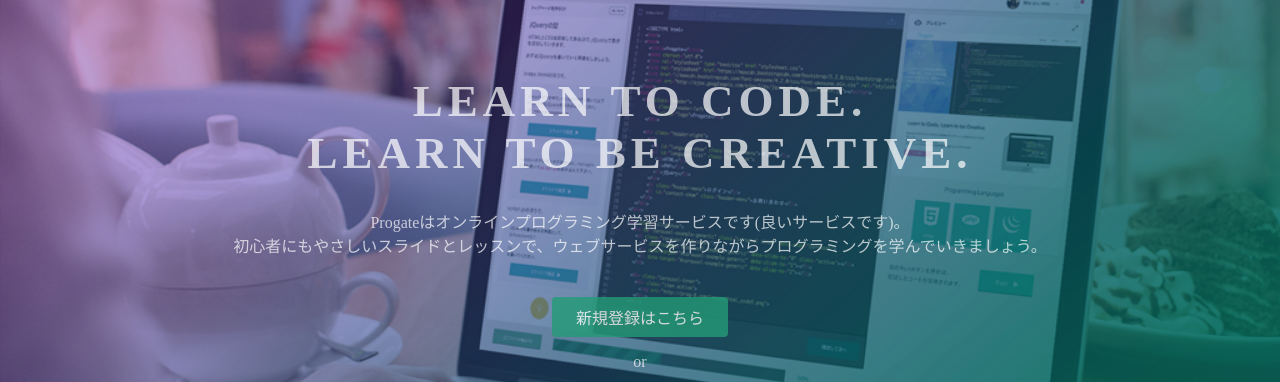
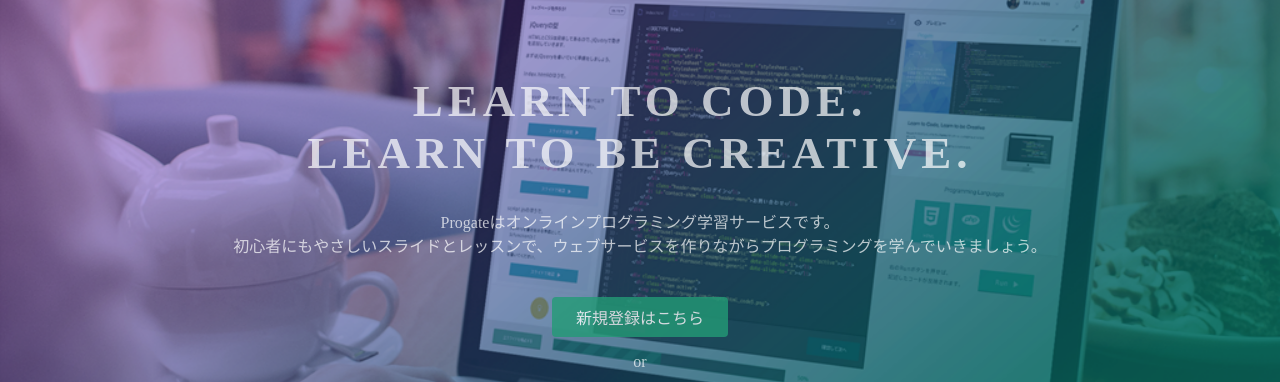
Before and after one commit to amu-p/amu-p.github.io, a plain HTML site: page index.html in a window 1280 px wide. Shown: the part 135-517 px from the top of the page. Drawn offline with Linux system fonts and the light colour scheme.

Commit message:
トップの説明文を変更。

```diff
--- a/index.html
+++ b/index.html
@@ -24,7 +24,7 @@
   <div class="top-wrapper">
     <div class="container">
       <h1>LEARN TO CODE.<br>LEARN TO BE CREATIVE.</h1>
-      <p>Progateはオンラインプログラミング学習サービスです(良いサービスです)。<br>初心者にもやさしいスライドとレッスンで、ウェブサービスを作りながらプログラミングを学んでいきましょう。</p>
+      <p>Progateはオンラインプログラミング学習サービスです。<br>初心者にもやさしいスライドとレッスンで、ウェブサービスを作りながらプログラミングを学んでいきましょう。</p>
       <div class="btn-wrapper">
         <a href="#" class="btn signup">新規登録はこちら</a>
         <p>or</p>
```
